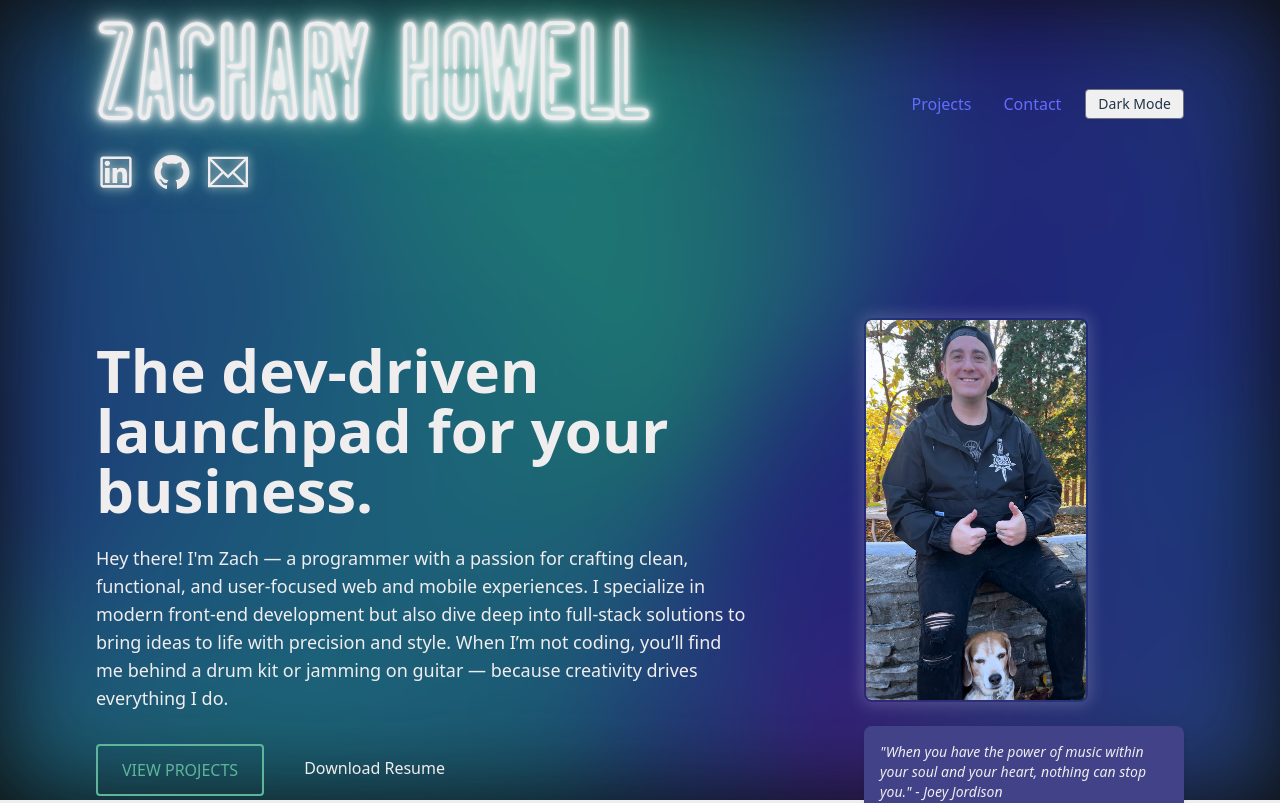
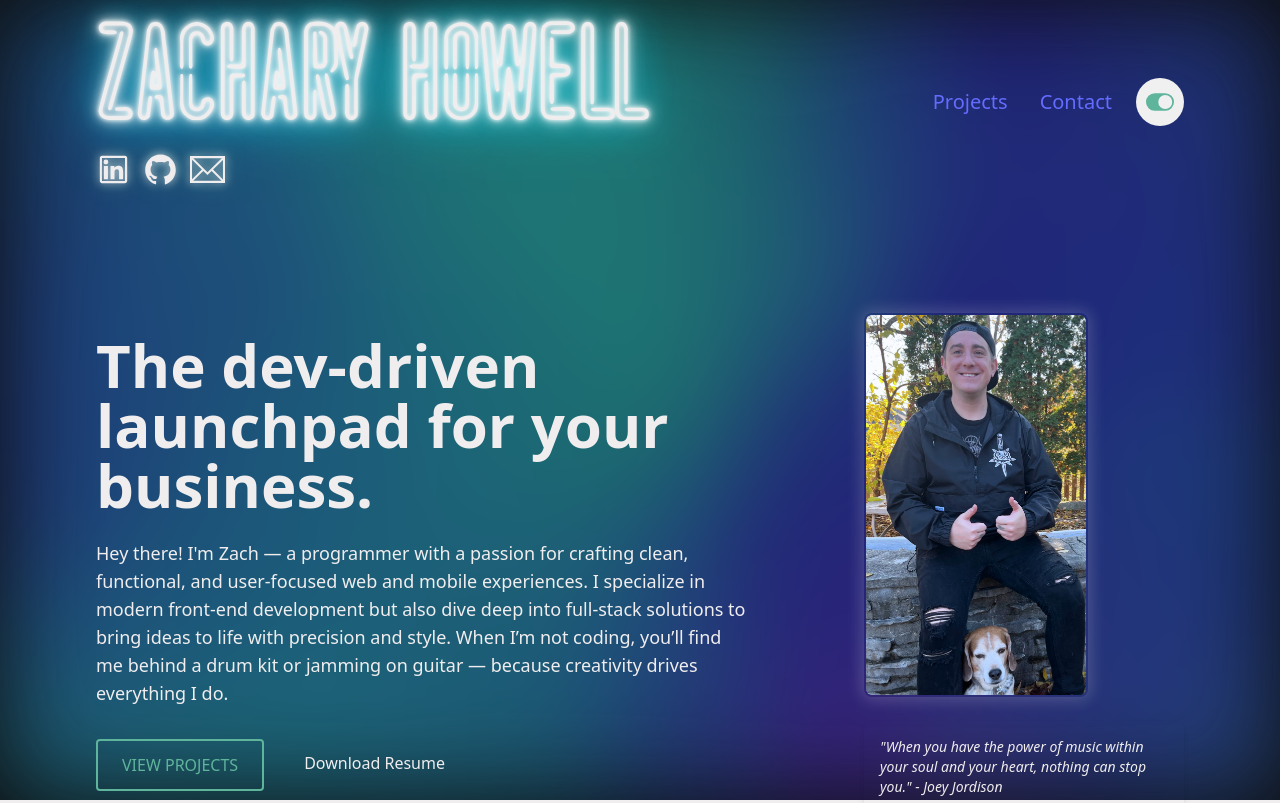
Before and after one commit to ZachAH/Portfolio_2025, a React (Vite) app: page / in a window 1280 px wide. Shown: the top 803 px of the page. Built offline with nearby package versions, Linux system fonts and the light colour scheme.

Commit message:
more updates

```diff
--- a/src/App.css
+++ b/src/App.css
@@ -42,5 +42,5 @@
 }
 
 body {
-  background-color: #414288; /* Indigo background */
+  background-color: #000000; /* black background */
 }
--- a/src/components/ThemeToggle.jsx
+++ b/src/components/ThemeToggle.jsx
@@ -1,33 +1,45 @@
 // src/components/ThemeToggle.jsx
 import React from 'react';
 import useDarkMode from '../hooks/useDarkMode'; // Adjust import path if needed
+import { BsToggleOn, BsToggleOff } from 'react-icons/bs'; // Example icons
 
-// Example using simple text, you can replace with icons (SVG)
-export default function ThemeToggle({ handleMouseEnter, handleMouseLeave }) { // Accept handlers if needed
+export default function ThemeToggle({ handleMouseEnter, handleMouseLeave }) {
   const [theme, toggleTheme] = useDarkMode();
 
   return (
     <button
       onClick={toggleTheme}
-      className="interactive-element px-3 py-1 rounded border border-gray-500 dark:border-gray-400 hover:bg-gray-200 dark:hover:bg-gray-700 transition-colors duration-200 text-sm" // Example styling
-      onMouseEnter={handleMouseEnter} // Apply cursor effect handlers if passed
+      className={`
+        interactive-element
+        p-2 rounded-full
+        border-2 border-transparent ${/* Base border, transparent by default */''}
+        focus:outline-none focus:ring-2
+        transition-colors duration-200
+
+        ${/* Light Mode Styles */''}
+        text-tealGreen ${/* Icon color in light mode (for BsToggleOn) */''}
+        hover:bg-gray-200
+        focus:ring-tealGreen
+
+        ${/* Dark Mode Styles */''}
+        dark:bg-black
+        dark:border-purple-500
+        dark:hover:bg-gray-800 ${/* Or dark:hover:bg-purple-900/50 for a subtle purple hover */''}
+        dark:focus:ring-purple-500
+      `}
+      aria-label={theme === 'light' ? 'Switch to dark mode' : 'Switch to light mode'}
+      onMouseEnter={handleMouseEnter}
       onMouseLeave={handleMouseLeave}
     >
-      {theme === 'light' ? 'Dark Mode' : 'Light Mode'}
-      {/* Or use Icons: */}
-      {/* {theme === 'light' ? <MoonIcon className="w-5 h-5" /> : <SunIcon className="w-5 h-5" />} */}
+      {theme === 'light' ? (
+        // Light Mode is active: Show "Switch is ON"
+        // Icon color here will be controlled by the button's text color in light mode
+        <BsToggleOn size={28} />
+      ) : (
+        // Dark Mode is active: Show "Switch is OFF"
+        // Icon color here will be controlled by the button's text color in dark mode
+        <BsToggleOff size={28} className="text-purple-400" /> // Explicitly set purple icon for dark mode "off" state
+      )}
     </button>
   );
 }
-
-// Example SVG Icons (place these inside the component or import them)
-// const SunIcon = (props) => (
-//   <svg xmlns="http://www.w3.org/2000/svg" fill="none" viewBox="0 0 24 24" strokeWidth={1.5} stroke="currentColor" {...props}>
-//     <path strokeLinecap="round" strokeLinejoin="round" d="M12 3v2.25m6.364.386-1.591 1.591M21 12h-2.25m-.386 6.364-1.591-1.591M12 18.75V21m-6.364-.386 1.591-1.591M3 12h2.25m.386-6.364 1.591 1.591" />
-//   </svg>
-// );
-// const MoonIcon = (props) => (
-//   <svg xmlns="http://www.w3.org/2000/svg" fill="none" viewBox="0 0 24 24" strokeWidth={1.5} stroke="currentColor" {...props}>
-//     <path strokeLinecap="round" strokeLinejoin="round" d="M21.752 15.002A9.72 9.72 0 0 1 18 15.75c-5.385 0-9.75-4.365-9.75-9.75 0-1.33.266-2.597.748-3.752A9.753 9.753 0 0 0 3 11.25C3 16.635 7.365 21 12.75 21a9.753 9.753 0 0 0 9.002-5.998Z" />
-//   </svg>
-// );
--- a/src/components/hero.jsx
+++ b/src/components/hero.jsx
@@ -49,7 +49,7 @@ export default function Hero() {
                     // ---                                       ^^^
                     style={{ animationDelay: `${selfieAnimationDelay}s` }}
                  />
-                 <div className="bg-indigo text-offWhite p-4 rounded-lg max-w-xs w-full text-center md:text-left shadow-md">
+                 <div className="text-offWhite p-4 rounded-lg max-w-xs w-full text-center md:text-left shadow-md">
                     <p className="text-sm italic">
                     "When you have the power of music within your soul and your heart, nothing can stop you." - Joey Jordison
                     </p>
--- a/src/components/navbar.jsx
+++ b/src/components/navbar.jsx
@@ -3,87 +3,92 @@ import React from 'react';
 import ThemeToggle from './ThemeToggle';
 
 // icons
-import { AiOutlineLinkedin } from "react-icons/ai";
-import { AiOutlineGithub } from "react-icons/ai";
+import { AiOutlineLinkedin, AiOutlineGithub } from "react-icons/ai";
 import { TfiEmail } from "react-icons/tfi";
 
+// Import your selfie image (ensure this path and filename are correct)
+import selfieImage from '../assets/selfie.jpg'; // Assuming selfie.jpg is in src/assets/
 
 export default function Navbar({ handleMouseEnter, handleMouseLeave }) {
   const yourLinkedInUrl = "https://www.linkedin.com/in/zach-howell-189118210";
   const yourGitHubUrl = "https://github.com/ZachAH";
   const yourEmail = "zacharywd91@yahoo.com";
 
-  const nameAnimationDuration = 2; // Duration of neonFlickerOn in seconds
-  const iconAnimationStagger = 0.5;  // Delay between each icon lighting up
-  const iconBaseDelay = nameAnimationDuration + 0.2; // Start icons slightly after name
+  // Animation Timings
+  const nameAnimationDuration = 2;    // Duration of neonFlickerOn for the name (from your CSS)
+  const iconAnimationStagger = 0.5;   // Delay between each social icon
+  const iconLightUpDuration = 0.6;    // Duration of each icon's light-up animation (from .animate-icon-light-up CSS)
+  const iconBaseDelay = nameAnimationDuration + 0.2; // Start of first icon's animation
+
+  // Calculate when the last social icon animation FINISHES
+  const lastIconStartTime = iconBaseDelay + (iconAnimationStagger * 2); // Delay for the 3rd icon
+  const lastIconEndTime = lastIconStartTime + iconLightUpDuration;
+
+  const selfieAnimationDelay = lastIconEndTime + 0.1; // Selfie starts slightly after the last icon finishes
 
   return (
-    // Added flex-col md:flex-row for responsive stacking
     <nav className="flex flex-col md:flex-row justify-between items-center px-6 py-4 md:px-12 lg:px-24 bg-transparent text-gray-800 dark:text-offWhite">
 
-      {/* Left side: Name and Social Icons */}
-      <div className="text-center md:text-left mb-4 md:mb-0"> {/* Added margin-bottom for mobile */}
+      {/* Left side: Selfie, Name, and Social Icons */}
+      <div className="flex items-center space-x-3 md:space-x-4 mb-4 md:mb-0"> {/* Main wrapper for left content */}
+
+        {/* Wrapper for Name and Social Icons (stacked vertically next to selfie) */}
+        <div className="text-left"> {/* Ensures name and icons align left within this block */}
           <h1
-          className="interactive-element font-canarias text-9xl font-bold cursor-pointer text-offWhite neon-text-flicker"
-          style={{ '--neon-glow-color': '#5FB49C' }}
+            className="font-canarias text-5xl md:text-9xl font-bold cursor-pointer text-offWhite neon-text-flicker" // Adjusted text size slightly
+            // The --neon-glow-color is now controlled by CSS in index.css for light/dark mode
             onMouseEnter={handleMouseEnter}
             onMouseLeave={handleMouseLeave}
           >
             Zachary Howell
           </h1>
           {/* Social Icons Container */}
-        <div className="flex justify-center md:justify-start space-x-4 mt-2">
-          {/* LinkedIn Icon */}
+          <div className="flex justify-start space-x-3 mt-1 md:mt-2">
             <a
               href={yourLinkedInUrl}
               target="_blank"
               rel="noopener noreferrer"
               aria-label="LinkedIn Profile"
-            className="interactive-element text-offWhite hover:text-tealGreen transition-colors duration-300 icon-awaiting-animation animate-icon-light-up"
+              className="interactive-element text-offWhite hover:text-tealGreen dark:hover:text-purple-400 transition-colors duration-300 icon-awaiting-animation animate-icon-light-up"
               style={{ animationDelay: `${iconBaseDelay}s` }}
               onMouseEnter={handleMouseEnter}
               onMouseLeave={handleMouseLeave}
             >
-            <AiOutlineLinkedin size={40} /> {/* Used your chosen icon, adjusted size slightly */}
+              <AiOutlineLinkedin size={35} /> {/* Adjusted icon size */}
             </a>
-
-          {/* GitHub Icon (Placeholder - choose and import one) */}
             <a
               href={yourGitHubUrl}
               target="_blank"
               rel="noopener noreferrer"
               aria-label="GitHub Profile"
-            className="interactive-element text-offWhite hover:text-tealGreen transition-colors duration-300 icon-awaiting-animation animate-icon-light-up"
+              className="interactive-element text-offWhite hover:text-tealGreen dark:hover:text-purple-400 transition-colors duration-300 icon-awaiting-animation animate-icon-light-up"
               style={{ animationDelay: `${iconBaseDelay + iconAnimationStagger}s` }}
               onMouseEnter={handleMouseEnter}
               onMouseLeave={handleMouseLeave}
             >
-            {/* Replace with your chosen GitHub icon e.g., <FaGithub size={28} /> */}
-            <AiOutlineGithub size={40}/>
+              <AiOutlineGithub size={35} />
             </a>
-
-          {/* Email Icon (Placeholder - choose and import one) */}
             <a
               href={`mailto:${yourEmail}`}
               aria-label="Send an Email"
-            className="interactive-element text-offWhite hover:text-tealGreen transition-colors duration-300 icon-awaiting-animation animate-icon-light-up"
+              className="interactive-element text-offWhite hover:text-tealGreen dark:hover:text-purple-400 transition-colors duration-300 icon-awaiting-animation animate-icon-light-up"
               style={{ animationDelay: `${iconBaseDelay + (iconAnimationStagger * 2)}s` }}
               onMouseEnter={handleMouseEnter}
               onMouseLeave={handleMouseLeave}
             >
-            {/* Replace with your chosen Email icon e.g., <FiMail size={28} /> */}
-            <TfiEmail size={40}/>
+              <TfiEmail size={35} />
             </a>
+          </div>
         </div>
       </div>
 
       {/* Right side: Navigation Links and Theme Toggle */}
-      <div className="flex items-center space-x-6">
-        <ul className="hidden md:flex space-x-8 text-base">
+      <div className="flex items-center space-x-6 mt-4 md:mt-0"> {/* Added mt-4 for spacing on mobile */}
+        <ul className="hidden md:flex space-x-8 text-xl">
           <li>
             <a
               href="#projects"
-              className="interactive-element hover:text-tealGreen transition duration-300"
+              className="interactive-element hover:text-tealGreen dark:hover:text-purple-400 transition duration-300"
               onMouseEnter={handleMouseEnter}
               onMouseLeave={handleMouseLeave}
             >
@@ -93,7 +98,7 @@ export default function Navbar({ handleMouseEnter, handleMouseLeave }) {
           <li>
             <a
               href="#contact"
-              className="interactive-element hover:text-tealGreen transition duration-300"
+              className="interactive-element hover:text-tealGreen dark:hover:text-purple-400 transition duration-300"
               onMouseEnter={handleMouseEnter}
               onMouseLeave={handleMouseLeave}
             >
@@ -104,7 +109,7 @@ export default function Navbar({ handleMouseEnter, handleMouseLeave }) {
         <ThemeToggle handleMouseEnter={handleMouseEnter} handleMouseLeave={handleMouseLeave} />
         <div className="md:hidden">
           <button
-            className="interactive-element focus:outline-none text-offWhite" // Ensured text-offWhite for SVG color
+            className="interactive-element focus:outline-none text-offWhite"
             onMouseEnter={handleMouseEnter}
             onMouseLeave={handleMouseLeave}
           >
--- a/src/hooks/useDarkMode.js
+++ b/src/hooks/useDarkMode.js
@@ -2,32 +2,39 @@
 import { useState, useEffect } from 'react';
 
 export default function useDarkMode() {
-  // 1. Initialize state: Check localStorage first, then system preference, default to 'light'
-  const [theme, setTheme] = useState(() => {
-    if (typeof window !== 'undefined') { // Ensure code runs only in browser
+  const [theme, setThemeState] = useState(() => {
+    if (typeof window !== 'undefined') {
       const storedTheme = window.localStorage.getItem('theme');
       const prefersDark = window.matchMedia('(prefers-color-scheme: dark)').matches;
       return storedTheme || (prefersDark ? 'dark' : 'light');
     }
-    return 'light'; // Default for server-side rendering or non-browser env
+    return 'light';
   });
 
-  // 2. Effect to apply class and update localStorage
   useEffect(() => {
-    const root = window.document.documentElement; // Get the <html> element
+    const root = window.document.documentElement;
+    const isDark = theme === 'dark';
 
-    root.classList.remove('light', 'dark'); // Remove previous theme class
-    root.classList.add(theme);             // Add current theme class
+    root.classList.remove(isDark ? 'light' : 'dark');
+    root.classList.add(theme);
 
-    // Save theme to localStorage
     localStorage.setItem('theme', theme);
-  }, [theme]); // Re-run only when theme state changes
+  }, [theme]);
 
-  // 3. Function to toggle theme
+  // Modified toggleTheme function
   const toggleTheme = () => {
-    setTheme((prevTheme) => (prevTheme === 'light' ? 'dark' : 'light'));
+    setThemeState((prevTheme) => {
+      const newTheme = prevTheme === 'light' ? 'dark' : 'light';
+      // Set the new theme first so localStorage and class on <html> are updated by useEffect
+      // Then, reload the page. The useEffect will run again on the new page load
+      // and correctly apply the class from localStorage.
+      // A slight delay can sometimes help ensure localStorage is written before reload.
+      setTimeout(() => {
+        window.location.reload();
+      }, 50); // Small delay, can be adjusted or removed if not needed
+      return newTheme;
+    });
   };
 
-  // 4. Return theme state and toggle function
   return [theme, toggleTheme];
 }
--- a/src/index.css
+++ b/src/index.css
@@ -97,6 +97,13 @@
   /* The canvas itself will draw 'lightModeCanvasBackgroundColor' from the JS script. */
   background-color: #F0EDEE; /* Your offWhite or a generic light color */
 
+    /* Light Mode Icon Glow Colors */
+    --icon-glow-color-main: rgba(240, 237, 238, 0.8); /* offWhite for main glow */
+    --icon-glow-color-accent: rgba(95, 180, 156, 0.4); /* tealGreen for accent glow */
+    /* Default neon glow for name (light mode) */
+    --neon-glow-color: #5FB49C; /* Your tealGreen */
+    --neon-glow-color-dim: rgba(95, 180, 156, 0.3);
+
   font-synthesis: none;
   text-rendering: optimizeLegibility;
   -webkit-font-smoothing: antialiased;
@@ -109,7 +116,25 @@
 
 html.dark {
   color: rgba(255, 255, 255, 0.87);
-  background-color: #242424;
+  background-color: #000000;
+  --icon-glow-color-main: rgba(190, 100, 255, 0.8);   /* A lighter, vibrant purple for the main glow */
+  --icon-glow-color-accent: rgba(160, 32, 240, 0.6);    /* Your neonPurple (#A020F0) for accent glow, slightly more intense */
+  /* Neon glow for name in dark mode */
+  --neon-glow-color: #A020F0;      /* Vibrant Neon Purple */
+  --neon-glow-color-dim: rgba(160, 32, 240, 0.3);
+}
+
+/* Keyframes for the icon light-up effect (uses the CSS variables) */
+@keyframes iconLightUpEffect {
+  0% {
+    opacity: 0.4;
+    filter: drop-shadow(0 0 1px var(--icon-glow-color-main, rgba(240, 237, 238, 0.2))); /* Fallback if var not defined */
+  }
+  100% {
+    opacity: 1;
+    filter: drop-shadow(0 0 5px var(--icon-glow-color-main, rgba(240, 237, 238, 0.8)))
+            drop-shadow(0 0 10px var(--icon-glow-color-accent, rgba(95, 180, 156, 0.5))); /* Fallback if var not defined */
+  }
 }
 
 
@@ -265,5 +290,11 @@ button:focus-visible {
   /* Initial state before animation might fully kick in (optional, handled by keyframes 0%) */
   opacity: 0.7;
 }
+/* --- DARK MODE OVERRIDE for the neon glow color --- */
+html.dark .neon-text-flicker {
+  --neon-glow-color: #A020F0;      /* Vibrant Neon Purple */
+  --neon-glow-color-dim: rgba(160, 32, 240, 0.3); /* Dimmer version of Neon Purple */
+  /* You can also adjust base text color here if needed for dark mode, e.g., color: #f0f0f0; */
+}
 
 /* ... (rest of your index.css styles like :root, body, etc.) ... */
```
Also changed, not shown: src/App.jsx (+3 -7 lines), src/components/RainyCityBackground.jsx (added, +173 -0 lines). Lines whose indentation alone changed are shown as unchanged.
